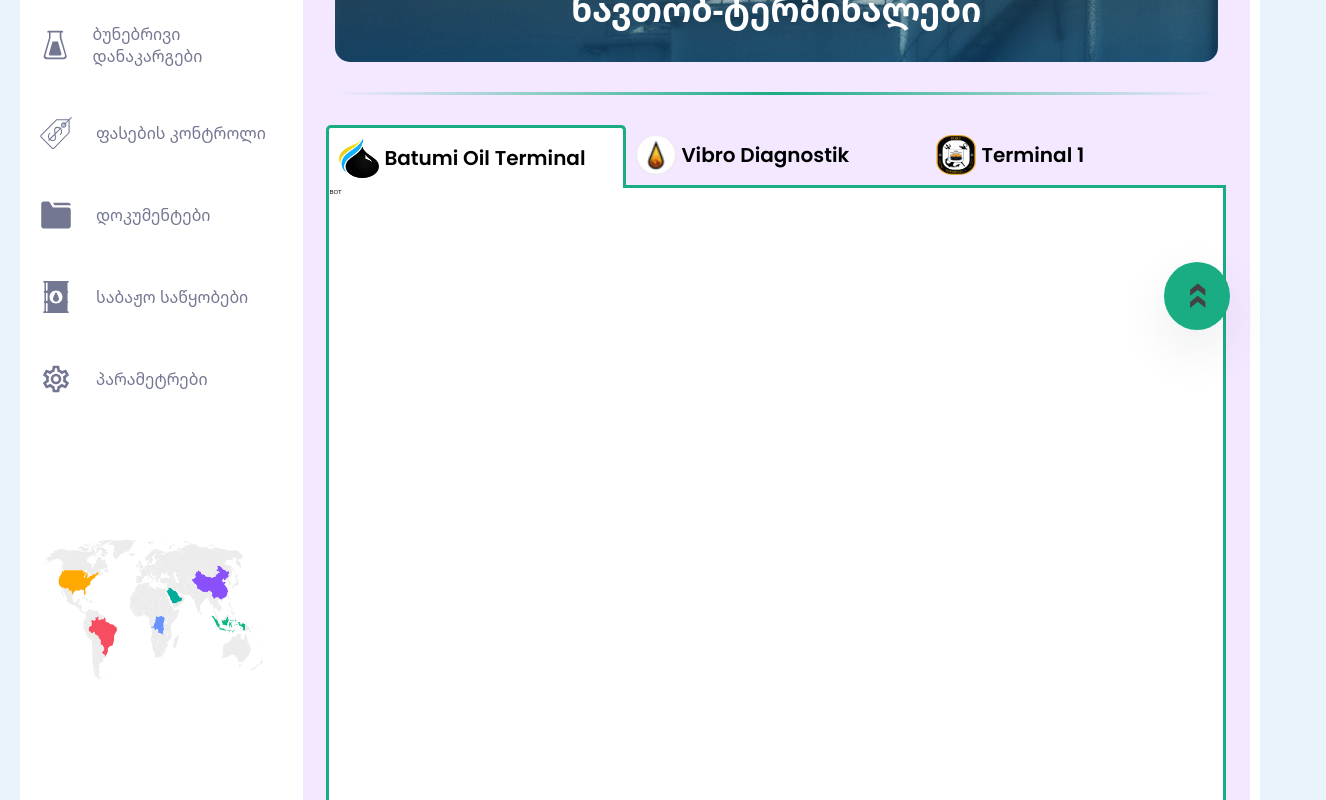
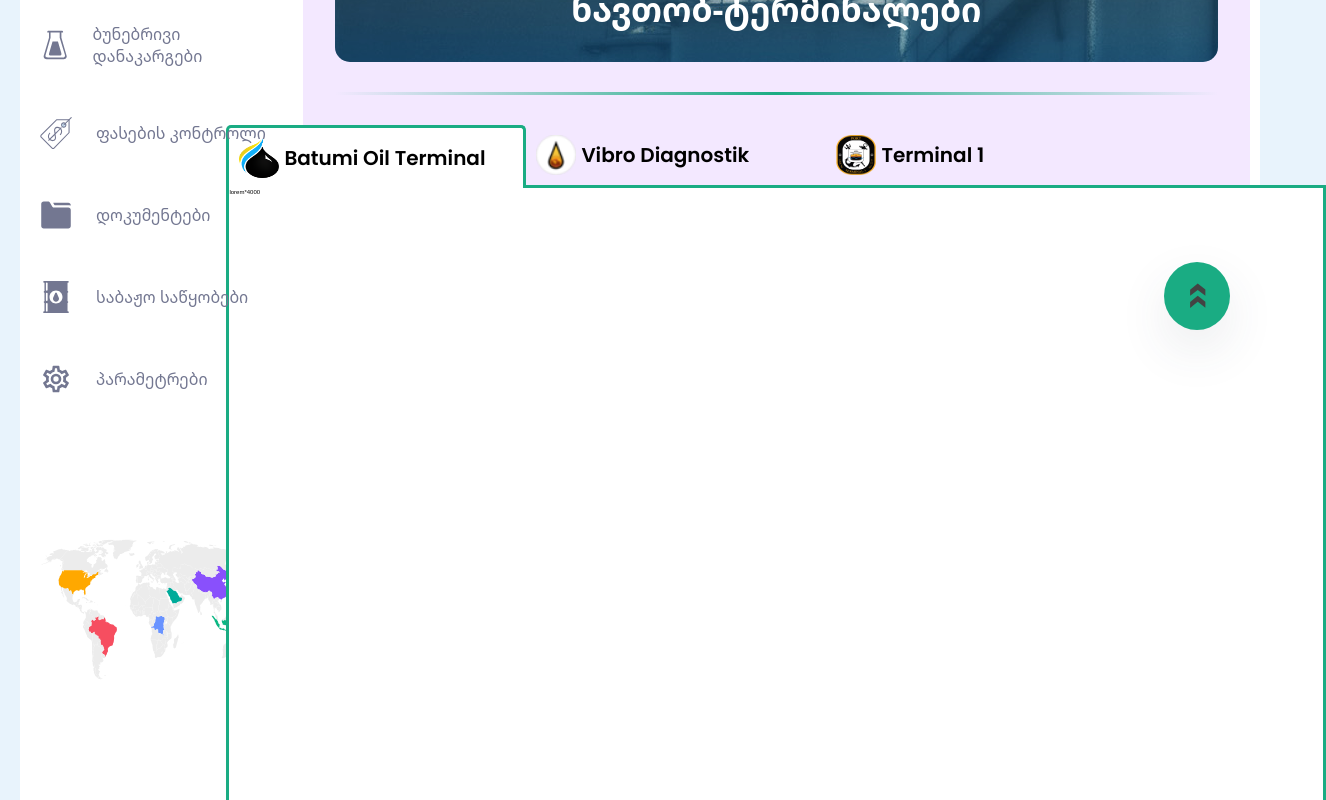
Before and after one commit to irakli85/Oil-Dashboard, a React (Vite) app: page /terminals in a window 1280 px wide. Shown: the part 420-1220 px from the top of the page, 1326 px wide, since content can reach past the window. Built offline with nearby package versions, Linux system fonts and the light colour scheme.

Commit message:
first commit

```diff
--- a/src/components/BOT.jsx
+++ b/src/components/BOT.jsx
@@ -3,7 +3,7 @@ import styled from 'styled-components'
 
 const BOT = () => {
   return (
-    <Div>BOT</Div>
+    <Div>lorem*4000</Div>
   )
 }
 
--- a/src/components/Tabs.jsx
+++ b/src/components/Tabs.jsx
@@ -26,9 +26,10 @@ function Tabs() {
           Vibro Diagnostik
         </TabButton>
         <TabButton index={2} activeTab={activeTab} onClick={handleTabClick}>
-        <Img src={ter1} alt="terminal1" />
-          Terminal 1
+          <Img src={ter1} alt="terminal1" />
+            Terminal 1
         </TabButton>
+        <EmptyDiv/>
       </TabBtnDiv>
 
       <div>
@@ -76,3 +77,9 @@ const Img = styled.img`
     width: 4rem;
     height: 4rem;
 `
+
+const EmptyDiv = styled.div`
+  min-width: 20rem;
+  border-bottom: 3px solid #1aac83;
+  flex-grow: 1;
+`
```
